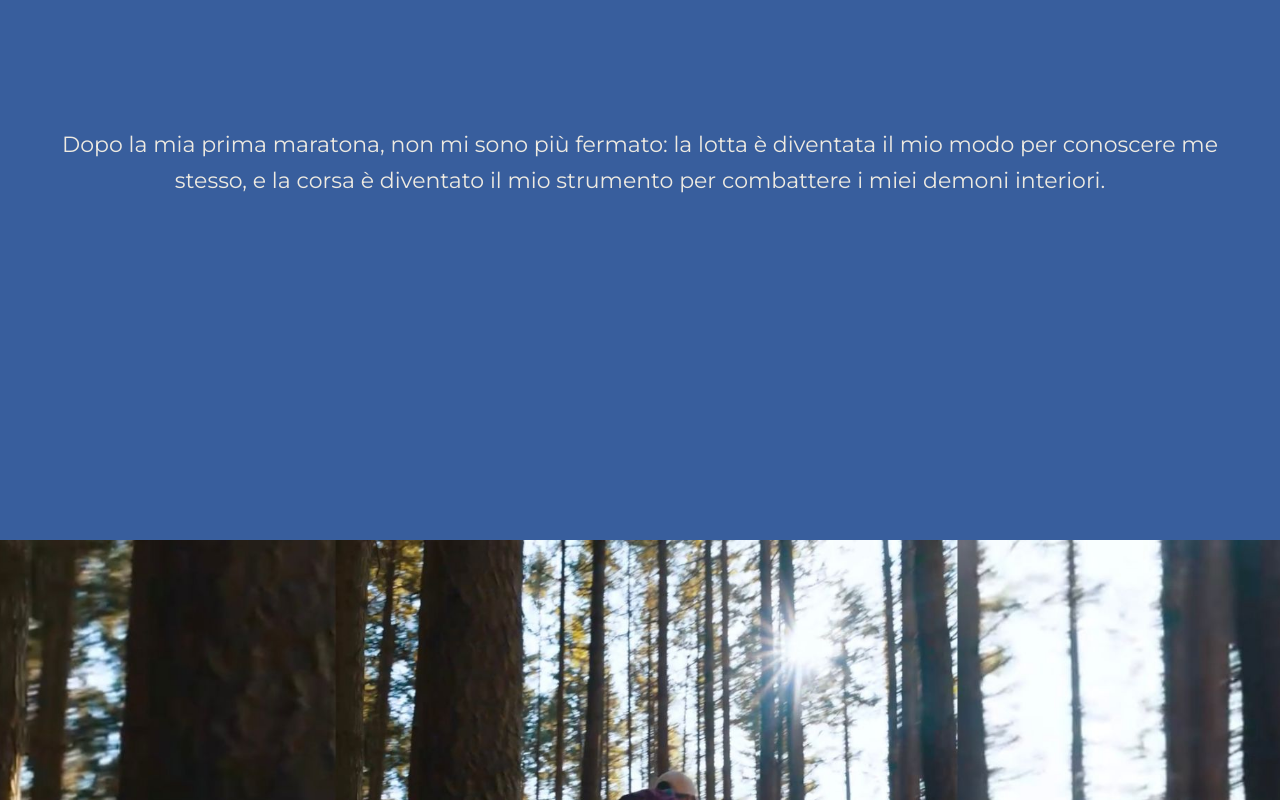
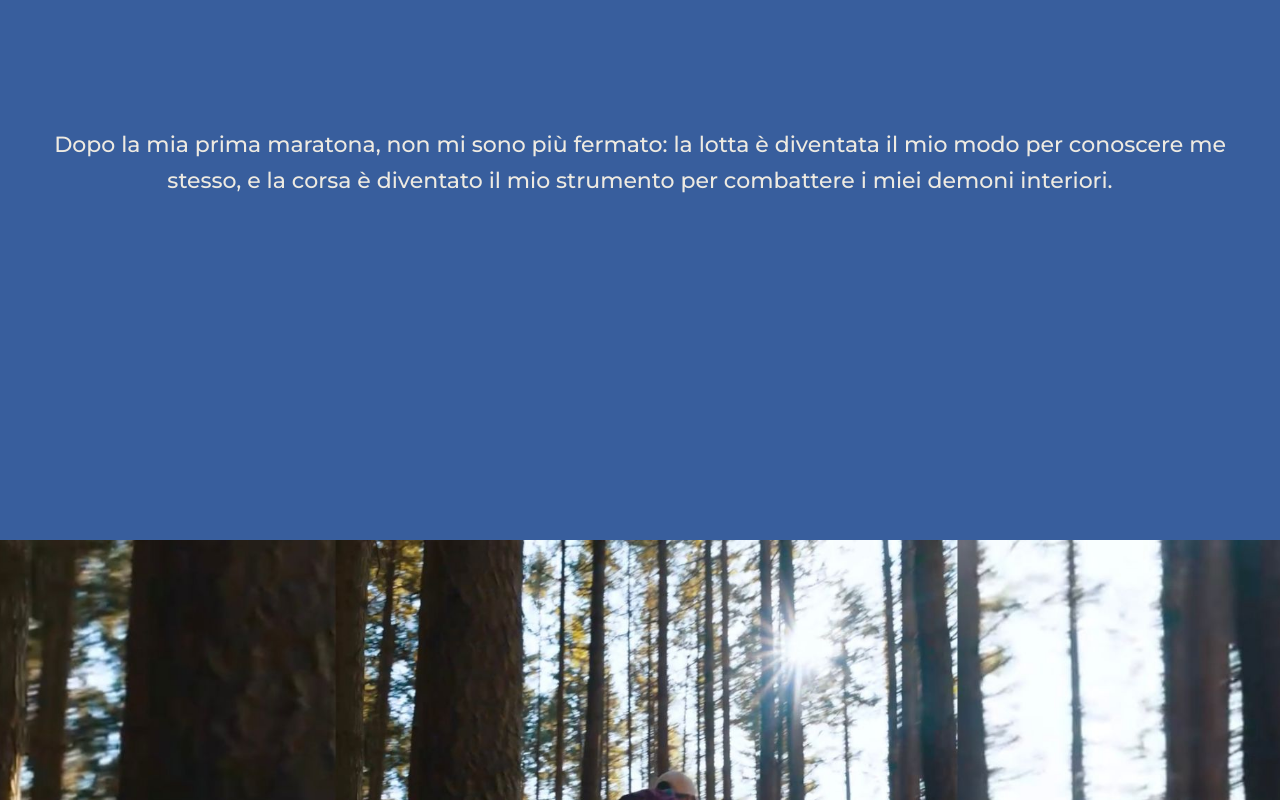
Before and after one commit to lauralemmo/bangbangsito, a website: page public/myStory.html in a window 1280 px wide. Shown: the part 2480-3280 px from the top of the page. Drawn offline with Linux system fonts and the light colour scheme.

Commit message:
improvements

```diff
--- a/public/myStory.html
+++ b/public/myStory.html
@@ -7,7 +7,7 @@
     <title>Matteo Bang Bang</title>
 
     <!-- Google Font Montserrat Black -->
-    <link href="https://fonts.googleapis.com/css2?family=Montserrat:wght@400;900&display=swap" rel="stylesheet">
+    <link href="https://fonts.googleapis.com/css2?family=Montserrat:wght@500;900&display=swap" rel="stylesheet">
     <link rel="stylesheet" href="style.css" />
 
     <link rel="icon" type="image/png" href="immagini/immfavicon.png">
--- a/public/style.css
+++ b/public/style.css
@@ -448,7 +448,7 @@ h2 {
 }
 
 .nb {
-    font-weight: 400;
+    font-weight: 500;
 }
 
 /* Sotto i 1500px: margini ridotti e font leggermente più piccolo */
```
